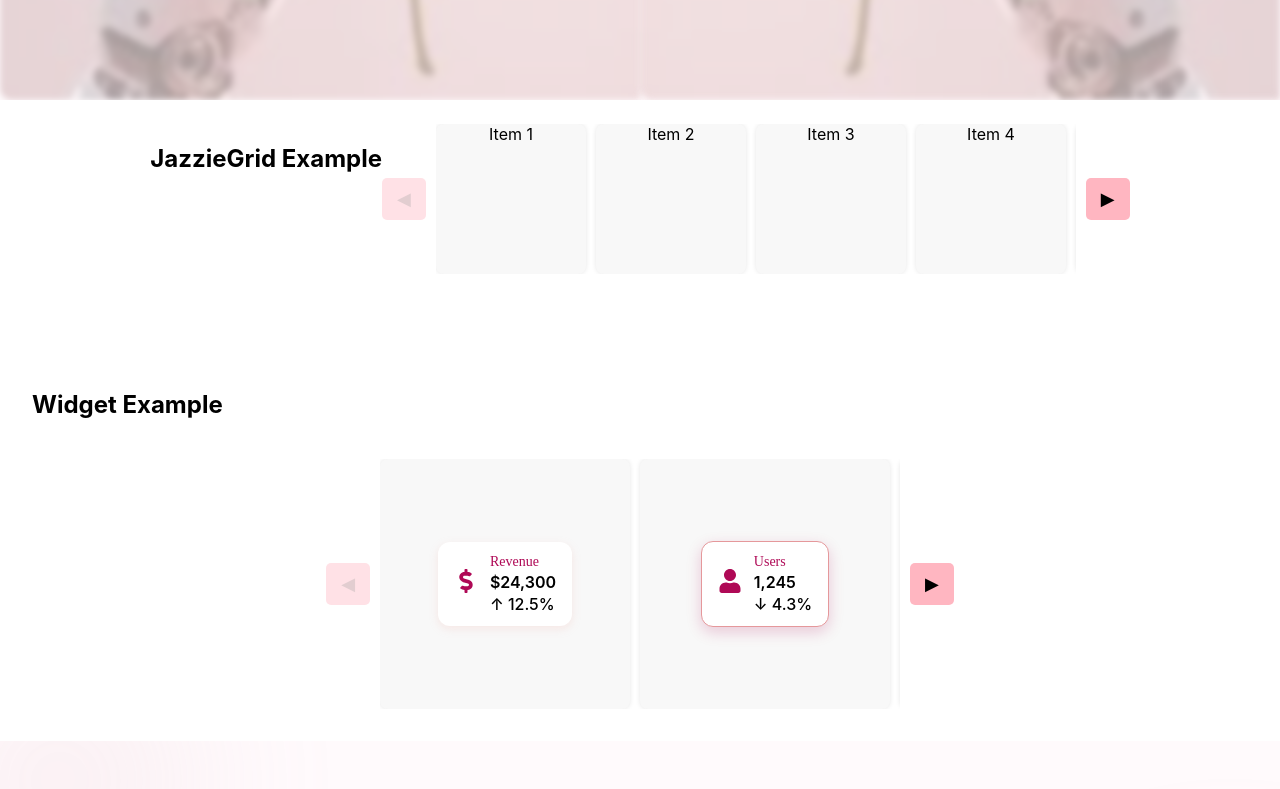
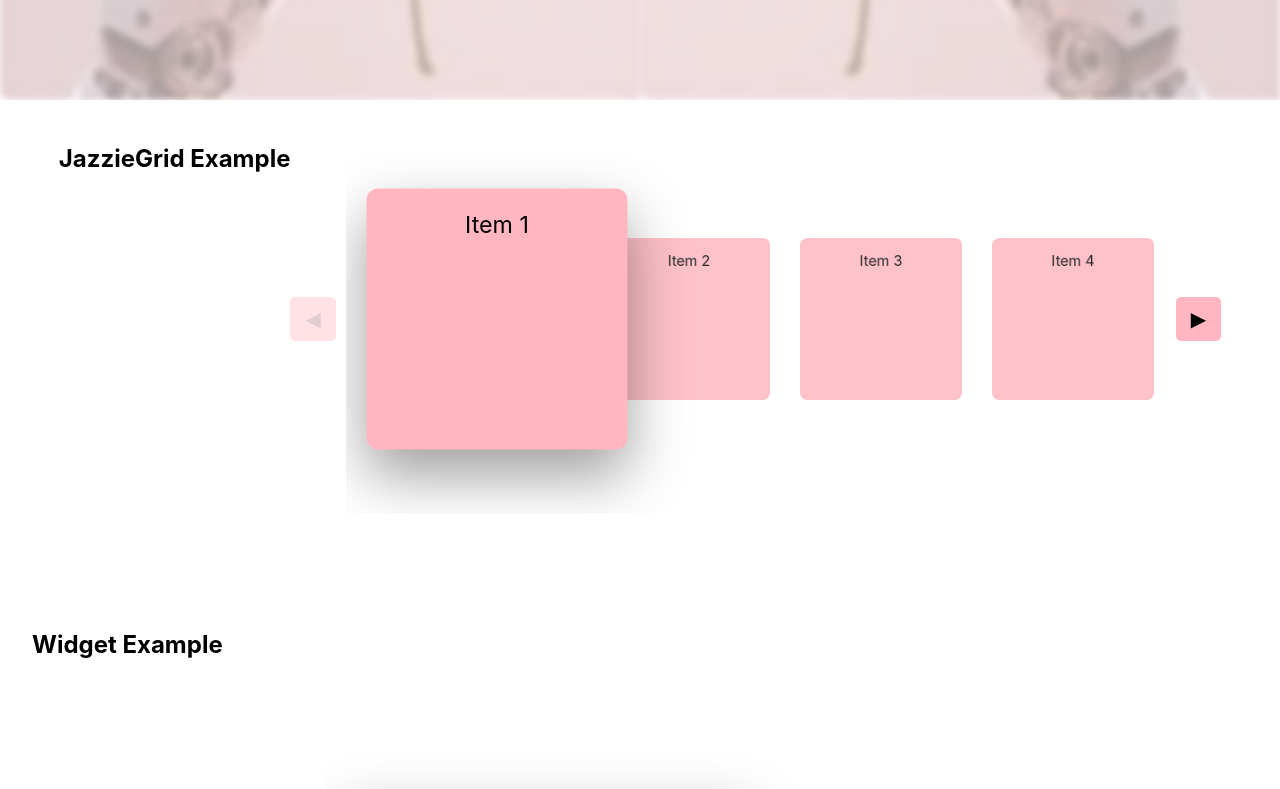
Before and after one commit to JazmyneB/jazzie-ui, a React (Create React App) app: page / in a window 1280 px wide. Shown: the part 740-1529 px from the top of the page. Built offline with nearby package versions, Linux system fonts and the light colour scheme.

Commit message:
fix(carousel): sizing, layout props

```diff
--- a/src/components/Carousel/Carousel.css
+++ b/src/components/Carousel/Carousel.css
@@ -3,6 +3,7 @@
   align-items: center;
   justify-content: center;
   gap: 10px;
+  background-color: transparent;
 }
 
 .carousel-btn {
@@ -10,14 +11,14 @@
   border: none;
   padding: 10px 15px;
   cursor: pointer;
-  font-size: 18px;
+  font-size: 20px;
   border-radius: 5px;
   transition: background 0.2s ease, transform 0.2s ease;
 }
 
 .carousel-btn:hover:not(:disabled) {
   background-color: #ffa6b2;
-  transform: scale(1.05);
+  transform: scale(1.1);
 }
 
 .carousel-btn:disabled {
@@ -26,30 +27,53 @@
 }
 
 .carousel-window {
-  overflow: hidden;
+  overflow: hidden; /* keep layout */
   position: relative;
+  height: 350px; /* enough to fit zoomed item */
+  background-color: transparent; /* transparent window */
+  display: flex;
+  align-items: center;
+  padding: 20px; /* optional */
 }
 
 .carousel-track {
   display: flex;
-  gap: 10px;
+  gap: 12px;
   transition: transform 0.45s cubic-bezier(0.25, 0.8, 0.25, 1);
   will-change: transform;
+  align-items: center;
+  overflow: visible; /* allow zoomed items to overflow track */
 }
+
 
 .carousel-item {
   flex: 0 0 auto;
-  background-color: #f8f8f8;
+  display: flex;
+  align-items: center; /* center content inside item */
+  justify-content: center; /* center content inside item */
   border-radius: 8px;
-  box-shadow: 0 0 5px rgba(0,0,0,0.1);
-  display: flex;
-  align-items: center;
-  justify-content: center;
-  transition: transform 0.25s ease, box-shadow 0.25s ease;
+  transition: transform 0.35s ease, box-shadow 0.35s ease, opacity 0.35s ease;
+  will-change: transform, box-shadow, opacity;
+  overflow: visible;
+  background-color: lightpink
 }
 
-/* Hover animation for each slide */
+
+
+.carousel-item.focused {
+  transform: scale(1.45); /* slightly bigger zoom */
+  z-index: 10;
+  box-shadow: 0 18px 40px rgba(0,0,0,0.38);
+}
+
+
+
+.carousel-item.unfocused {
+  transform: scale(0.9);
+  opacity: 0.85;
+}
+
 .carousel-item:hover {
-  transform: translateY(-5px) scale(1.03);
-  box-shadow: 0 4px 10px rgba(0,0,0,0.15);
+  transform: scale(1.45) !important;
+  z-index: 3;
 }
--- a/src/components/Carousel/Carousel.jsx
+++ b/src/components/Carousel/Carousel.jsx
@@ -3,11 +3,21 @@ import PropTypes from "prop-types";
 import "./Carousel.css";
 
 const SIZE_PRESETS = {
-  sm: 100,
-  md: 150,
-  lg: 200,
-  xl: 250,
+  sm: 120,
+  md: 180,
+  lg: 220,
+  xl: 280,
 };
+
+const ITEM_GAP = 15;
+
+const WINDOW_HEIGHTS = {
+  sm: 250,
+  md: 350,
+  lg: 450,
+  xl: 550,
+};
+
 
 const JazzieCarousel = ({
   children,
@@ -16,61 +26,95 @@ const JazzieCarousel = ({
   itemWidth,
   itemHeight,
 }) => {
+  const [activeIndex, setActiveIndex] = React.useState(0);
   const [startIndex, setStartIndex] = React.useState(0);
-
   const items = React.Children.toArray(children);
 
   const baseSize = SIZE_PRESETS[size] || SIZE_PRESETS.md;
   const width = itemWidth || baseSize;
   const height = itemHeight || baseSize;
+  const windowHeight = WINDOW_HEIGHTS[size] || WINDOW_HEIGHTS.md;
 
-  const handlePrev = () =>
-    setStartIndex((prev) => Math.max(0, prev - 1));
 
-  const handleNext = () =>
-    setStartIndex((prev) =>
-      Math.min(items.length - visibleCount, prev + 1)
-    );
+  const handleNext = () => {
+    const nextIndex = Math.min(activeIndex + 1, items.length - 1);
+    setActiveIndex(nextIndex);
 
-  const trackOffset = -(startIndex * (width + 10)); // includes gap
+    // Slide window if needed
+    if (nextIndex >= startIndex + visibleCount) {
+      setStartIndex(nextIndex - visibleCount + 1);
+    }
+  };
+
+  const handlePrev = () => {
+    const prevIndex = Math.max(activeIndex - 1, 0);
+    setActiveIndex(prevIndex);
+
+    // Slide window if needed
+    if (prevIndex < startIndex) {
+      setStartIndex(prevIndex);
+    }
+  };
+
+  const zoomScale = 1.45;
+const trackPadding = ((width * zoomScale) - width) / 2;
+const trackOffset = (() => {
+  const trackWidth = items.length * (width + ITEM_GAP);
+  const windowWidth = visibleCount * (width + ITEM_GAP);
+
+  // center active item with track padding
+  let offset = activeIndex * (width + ITEM_GAP) - windowWidth / 2 + (width + ITEM_GAP) / 2;
+
+  // Clamp considering the padding
+  const maxOffset = trackWidth + trackPadding * 2 - windowWidth;
+  if (offset < 0) offset = 0;
+  if (offset > maxOffset) offset = maxOffset;
+
+  return -offset;
+})();
+
 
   return (
     <div className="carousel-container">
       <button
         className="carousel-btn"
         onClick={handlePrev}
-        disabled={startIndex === 0}
+        disabled={activeIndex === 0}
       >
         ◀
       </button>
 
       <div
         className="carousel-window"
-        style={{ width: visibleCount * (width + 10) }}
+        style={{ width: visibleCount * (width + ITEM_GAP), height: windowHeight }}
       >
         <div
   className="carousel-track"
   style={{
     transform: `translateX(${trackOffset}px)`,
+    paddingLeft: trackPadding,
+    paddingRight: trackPadding
   }}
-          data-testid="carousel-track"
 >
-          {items.map((child, idx) => (
+  {items.map((child, idx) => {
+    const isFocused = idx === activeIndex;
+    return (
       <div
-              className="carousel-item"
         key={idx}
+        className={`carousel-item ${isFocused ? "focused" : "unfocused"}`}
         style={{ width, height }}
       >
         {child}
       </div>
-          ))}
+    );
+  })}
 </div>
       </div>
 
       <button
         className="carousel-btn"
         onClick={handleNext}
-        disabled={startIndex + visibleCount >= items.length}
+        disabled={activeIndex === items.length - 1}
       >
         ▶
       </button>
```
Lines whose indentation alone changed are shown as unchanged.
